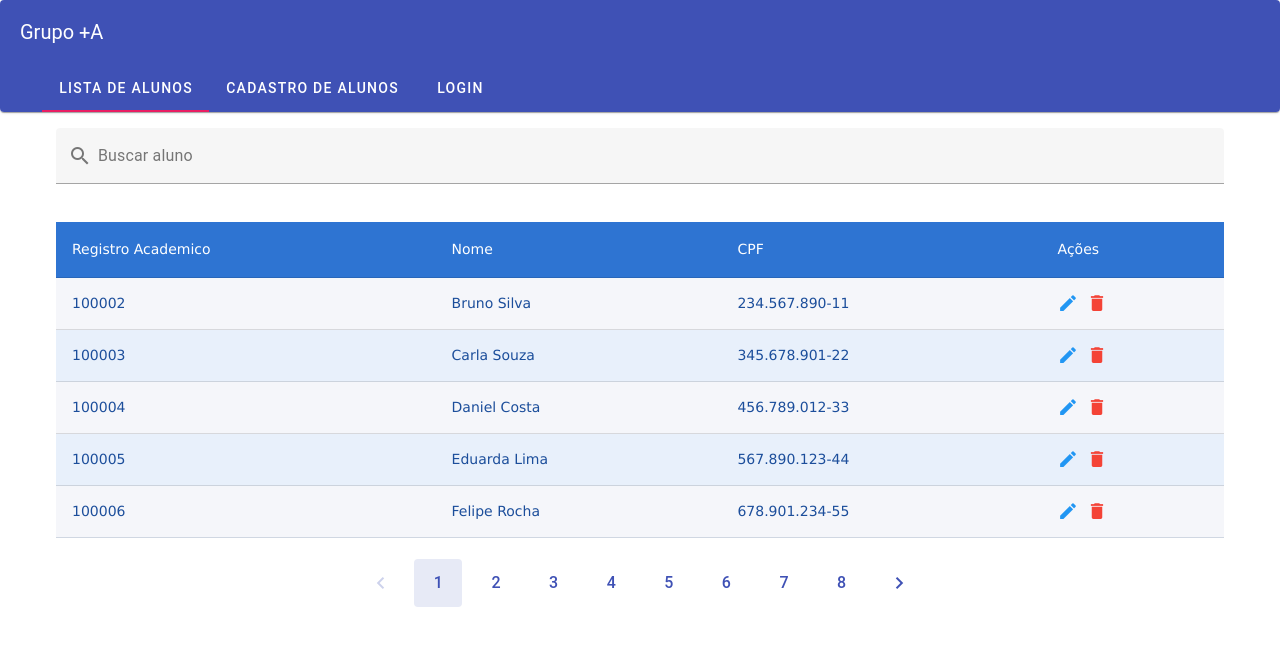
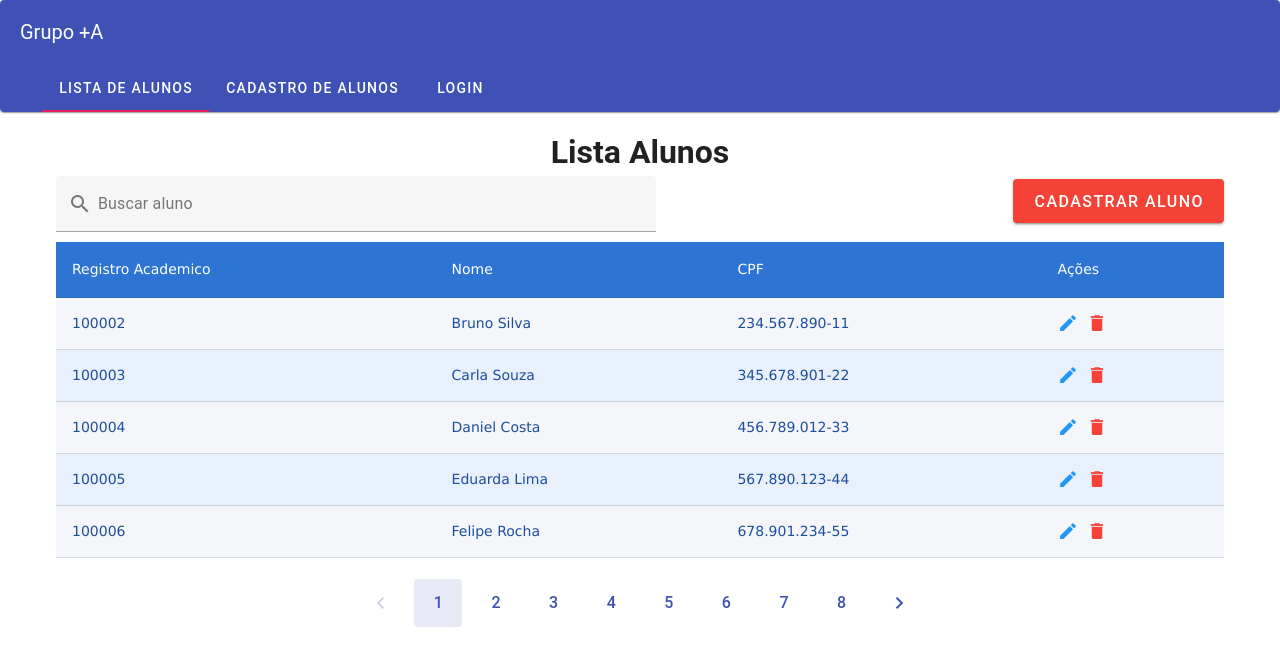
Before and after one commit to paolaarruee/challenge-full-stack-web, a Vue app: page /students in a window 1280 px wide. Shown: the top 666 px of the page. Built offline with nearby package versions, Linux system fonts and the light colour scheme.

Commit message:
feat: Adicionando botão cadastrar aluno

```diff
--- a/src/views/StudentList.vue
+++ b/src/views/StudentList.vue
@@ -1,6 +1,11 @@
 <template>
     <v-container>
-        <v-text-field v-model="search" label="Buscar aluno" prepend-inner-icon="mdi-magnify" clearable class="mb-4" />
+        <h1 class="title">Lista Alunos</h1>
+        <div class="toolbar d-flex justify-space-between align-center mb-4">
+            <v-text-field v-model="search" class="search-input" label="Buscar aluno" prepend-inner-icon="mdi-magnify"
+                clearable />
+            <v-btn size="large" color="red">Cadastrar Aluno</v-btn>
+        </div>
 
         <v-table>
             <thead>
@@ -26,6 +31,7 @@
 
         <v-pagination v-model="currentPage" :length="Math.ceil(filteredStudents.length / itemsPerPage)" class="mt-4"
             color="indigo" />
+
     </v-container>
 </template>
 
@@ -128,4 +134,15 @@ const paginatedStudents = computed(() => {
 ::v-deep(.v-pagination) {
     --v-theme-primary: #2E74D2;
 }
+
+.search-input {
+    margin-bottom: 30px;
+    max-width: 600px;
+    height: 20px;
+}
+
+.title {
+    display: flex;
+    justify-content: center;
+}
 </style>
```
